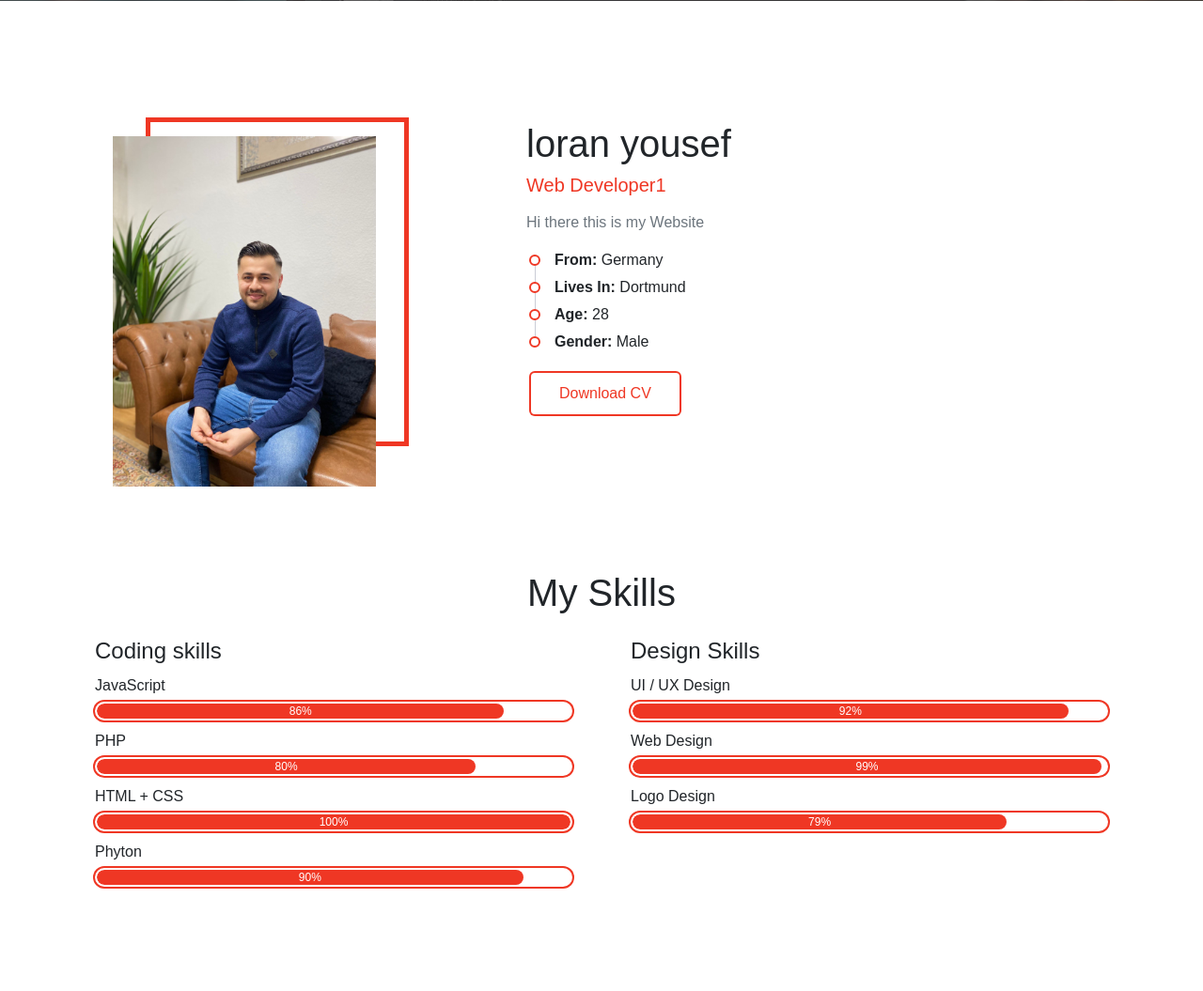
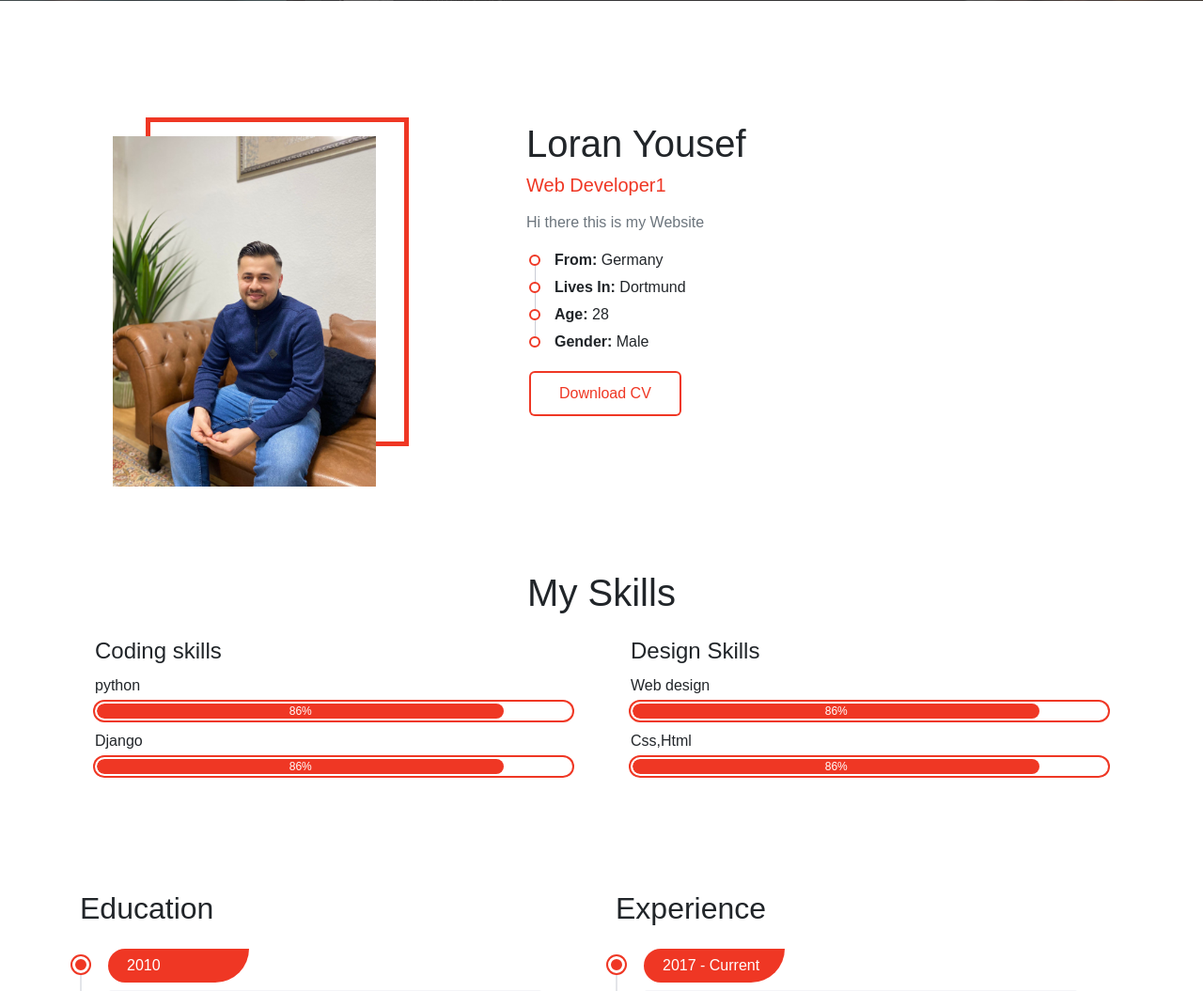
Before and after one commit to loranYousef/Blog, a Django app: page / in a window 1280 px wide. Shown: the part 699-1754 px from the top of the page at 94% size. Run offline with Django 4.2, Linux system fonts and the light colour scheme; data comes from the database, SQL or seed files in the repository; both versions use the stored data as it was after the commit; some libraries are stand-ins or nearby versions; some web fonts are replaced.

Commit message:
work on project

```diff
--- a/about/models.py
+++ b/about/models.py
@@ -11,6 +11,7 @@
     lives_in = models.CharField(max_length=100)
     age = models.IntegerField()
     gender= models.CharField(max_length=10)
+    cv = models.FileField(upload_to='cv',help_text='Upload Your CV')
 
     def __str__(self):
         return self.name
--- a/about/templates/home.html
+++ b/about/templates/home.html
@@ -121,11 +121,11 @@
       <div class="row">
         <div class="col-lg-4 py-3">
           <div class="img-place wow fadeInUp">
-            <img src="{% static '/assets/img/logo.jpg' %}" alt="">
+            <img src="{{about.image.url}}" alt="">
           </div>
         </div>
         <div class="col-lg-6 offset-lg-1 wow fadeInRight">
-          <h1 class="fw-light">{{about.name}}</h1>
+          <h1 class="fw-light">{{about.name|title}}</h1>
           <h5 class="fg-theme mb-3">{{about.job}}</h5>
           <p class="text-muted">{{about.subtitle}}</p>
           <ul class="theme-list">
@@ -134,7 +134,7 @@
             <li><b>Age:</b> {{about.age}}</li>
             <li><b>Gender:</b> {{about.gender}}</li>
           </ul>
-          <button class="btn btn-theme-outline">Download CV</button>
+          <a class="btn btn-theme-outline" href="{{about.cv}}" download>Download CV</a>
         </div>
       </div>
     </div>
@@ -144,53 +144,34 @@
         <div class="col-md-6">
           <div class="px-lg-3">
             <h4 class="wow fadeInUp">Coding skills</h4>
-            <div class="progress-wrapper wow fadeInUp">
-              <span class="caption">JavaScript</span>
-              <div class="progress">
-                <div class="progress-bar" role="progressbar" style="width: 86%;" aria-valuenow="75" aria-valuemin="0" aria-valuemax="100">86%</div>
+            {% for skill in coding_skills%}
+              <div class="progress-wrapper wow fadeInUp">
+                <span class="caption">{{skill}}</span>
+                <div class="progress">
+                  <div class="progress-bar" role="progressbar" style="width: 86%;" aria-valuenow="75" aria-valuemin="0" aria-valuemax="100">86%</div>
+                </div>
               </div>
-            </div>
-            <div class="progress-wrapper wow fadeInUp">
-              <span class="caption">PHP</span>
-              <div class="progress">
-                <div class="progress-bar" role="progressbar" style="width: 80%;" aria-valuenow="75" aria-valuemin="0" aria-valuemax="100">80%</div>
-              </div>
-            </div>
-            <div class="progress-wrapper wow fadeInUp">
-              <span class="caption">HTML + CSS</span>
-              <div class="progress">
-                <div class="progress-bar" role="progressbar" style="width: 100%;" aria-valuenow="75" aria-valuemin="0" aria-valuemax="100">100%</div>
-              </div>
-            </div>
-            <div class="progress-wrapper wow fadeInUp">
-              <span class="caption">Phyton</span>
-              <div class="progress">
-                <div class="progress-bar" role="progressbar" style="width: 90%;" aria-valuenow="75" aria-valuemin="0" aria-valuemax="100">90%</div>
-              </div>
-            </div>
+
+            {% endfor %}
+
           </div>
         </div>
         <div class="col-md-6">
           <div class="px-lg-3">
             <h4 class="wow fadeInUp">Design Skills</h4>
+            {% for skill in design_skills%}
             <div class="progress-wrapper wow fadeInUp">
-              <span class="caption">UI / UX Design</span>
+              <span class="caption">{{skill}}</span>
               <div class="progress">
-                <div class="progress-bar" role="progressbar" style="width: 92%;" aria-valuenow="75" aria-valuemin="0" aria-valuemax="100">92%</div>
+                <div class="progress-bar" role="progressbar" style="width: 86%;" aria-valuenow="75" aria-valuemin="0" aria-valuemax="100">86%</div>
               </div>
             </div>
-            <div class="progress-wrapper wow fadeInUp">
-              <span class="caption">Web Design</span>
-              <div class="progress">
-                <div class="progress-bar" role="progressbar" style="width: 99%;" aria-valuenow="75" aria-valuemin="0" aria-valuemax="100">99%</div>
-              </div>
-            </div>
-            <div class="progress-wrapper wow fadeInUp">
-              <span class="caption">Logo Design</span>
-              <div class="progress">
-                <div class="progress-bar" role="progressbar" style="width: 79%;" aria-valuenow="75" aria-valuemin="0" aria-valuemax="100">79%</div>
-              </div>
-            </div>
+
+          {% endfor %}
+
+
+
+
           </div>
         </div>
       </div>
--- a/about/views.py
+++ b/about/views.py
@@ -1,8 +1,15 @@
 from django.shortcuts import render
-from .models import About
+from .models import About , Skills
 
 # Create your views here.
 
 def home(request):
     about = About.objects.last()
-    return render(request,'home.html',{'about':about})
+    coding_skills = Skills.objects.filter(type='Coding')
+    design_skills = Skills.objects.filter(type='Design')
+    return render(request,'home.html',{
+        'about':about ,
+        'coding_skills':coding_skills ,
+        'design_skills':design_skills,
+
+        })
```
Also changed, not shown: about/migrations/0003_about_cv.py (added), db.sqlite3, 1 other file.
